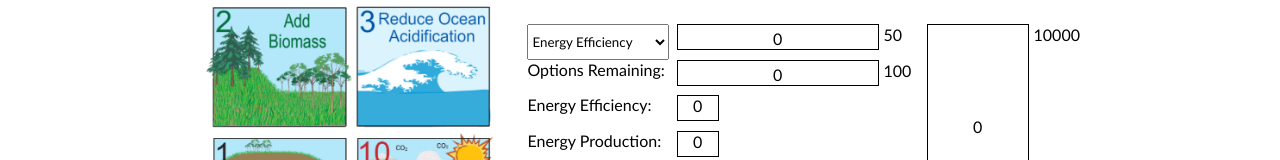
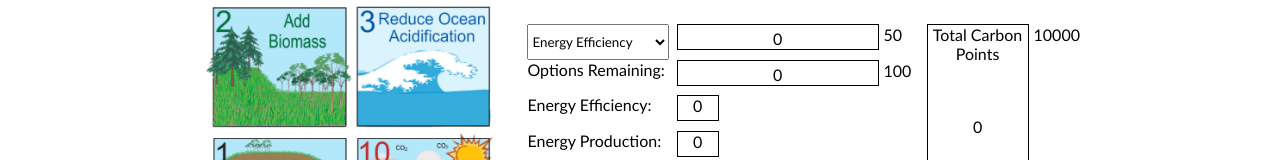
Before and after one commit to ryan-kustaborder/CarbonGame, a React (Create React App) app in the folder carbon-app/: page / in a window 1280 px wide. Shown: the top 160 px of the page. Built offline with nearby package versions, Linux system fonts and the light colour scheme.

Commit message:
Added label to progress bar

```diff
--- a/carbon-app/src/App.js
+++ b/carbon-app/src/App.js
@@ -220,6 +220,7 @@ class App extends Component {
                             <ProgressBar
                                 Value={this.state._pointsTotal}
                                 Max={10000}
+                                Label="Total Carbon Points"
                             />
                         </div>
                     </div>
--- a/carbon-app/src/ProgressBar.jsx
+++ b/carbon-app/src/ProgressBar.jsx
@@ -28,6 +28,7 @@ export default function ProgressBar(props) {
 
     return (
         <div className={classStyle} ref={outer}>
+            <p className="label">{props.Label}</p>
             <div ref={inner}></div>
             <p className="max">{props.Max}</p>
             <p className="value">{props.Value}</p>
--- a/carbon-app/src/index.scss
+++ b/carbon-app/src/index.scss
@@ -202,6 +202,13 @@
         right: -96px;
         width: 90px;
     }
+
+    & > .label {
+        position: absolute;
+        top: 0;
+        text-align: center;
+        z-index: 100;
+    }
 }
 
 #Top {
```
